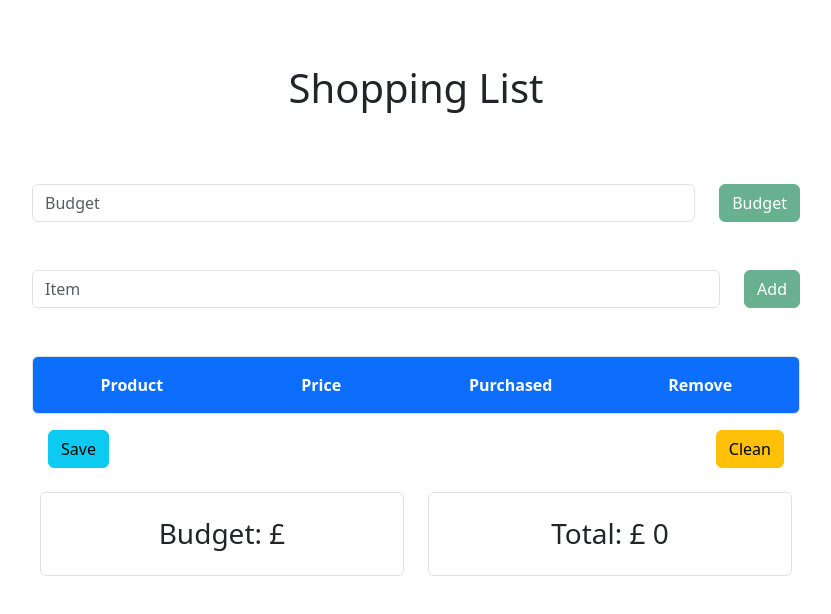
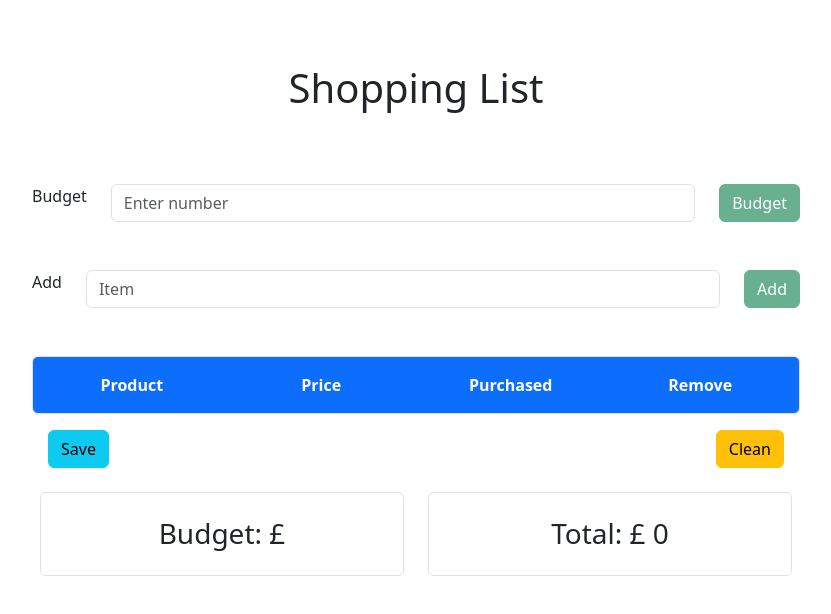
Before and after one commit to mmkobylin/shopping_list, a React (Create React App) app: page / in a window 1280 px wide. Shown: the top 614 px of the page, without its empty margins (224-1055 px from the left). Built offline with nearby package versions, Linux system fonts and the light colour scheme.

Commit message:
07-total-updates-correctly

```diff
--- a/src/components/InputTemplate.js
+++ b/src/components/InputTemplate.js
@@ -21,6 +21,9 @@ function InputTemplate( { label, placeholder, type, passedFunction } ) {
     <>
         <Form onSubmit = { handleSubmit } >
             <Row className="pb-5">
+                <Col xs="auto">
+                    <Form.Label>{ label }</Form.Label>
+                </Col>
                 <Col>
                     <Form.Control
                         type = { type }
--- a/src/components/ShoppingList.js
+++ b/src/components/ShoppingList.js
@@ -1,3 +1,6 @@
+// things to do:
+// FIX THE OVERUSING OF THE CODE
+
 import React, { useEffect, useState } from 'react';
 import Row from 'react-bootstrap/Row';
 import { v4 as uuidv4 } from 'uuid';
@@ -7,22 +10,18 @@ import { Item } from './Item';
 import ListButtons from './ListButtons';
 import { Value } from './Value';
 
-
-// checking if the list should been saved
 function getItemsList() {
 
     // getting info from useEffect - sessionStorage is affecting only THAT SESSION
-
     const itemsList = sessionStorage.getItem('item_list');
     const listSaved = sessionStorage.getItem('items_saved');
 
     if (!itemsList || !listSaved) {
         return [];
     }
-    //
+
     return JSON.parse( itemsList );
 }
-
 
 export const ShoppingList = () => {
 
@@ -34,7 +33,17 @@ export const ShoppingList = () => {
     // something here is changing
     const [ budget, setBudget ] = useState('');
 
-    const [ spend, setOverspend ] = useState(false);
+    const addBudget = number => {
+        // updating the budget, while moving the info
+        setBudget( parseInt( number, 10 ) );
+    }
+
+    // filter for active items
+    const activeList = list.filter( item => item.purchased === true ? !item : item );
+
+    const total = activeList.reduce( ( previousValue, item ) => {
+        return ( +previousValue + +item.price).toFixed(2)
+    }, 0);
 
     // add item with a random id
     const addItem = item => {
@@ -62,32 +71,6 @@ export const ShoppingList = () => {
             item => item.id === id ? { ...item, purchased: !item.purchased } : item ) )
     }
 
-    // TO DO : CHANGE SO IT ONLY ITEM PURCHASED FALSE IS COUNTED
-    // WE NEED ONE THAT COPIES LIST
-    let total = list.reduce( ( previousValue, item ) => {
-        return ( +previousValue + +item.price);
-    }, 0);
-
-    const addBudget = number => {
-        // updating the budget
-        setBudget( number );
-
-        checkBudget( total, number )
-    }
-
-    // now, if the total > budget, we need to run a function that adds the class to the total.
-    // which means we probably need state again:
-    // this needs to be called if either of the values change
-    const checkBudget = ( total, budget ) => {
-
-        // changing the spend value
-        if ( total > budget ) {
-            setOverspend( true );
-        } else (
-            setOverspend( false )
-        )
-    }
-
     const fetchPrice = () => {
         // randomize price
         return ( Math.random() * 5 ).toFixed(2);
@@ -95,12 +78,13 @@ export const ShoppingList = () => {
     // trick is to make the list kept only when that info is provided:
     const handleSave = () => {
         setSaved(true);
+        console.log('saved' + saved)
     }
 
   return (
     <>
-
-        <InputTemplate label = { 'Budget' } type = { 'number' } placeholder = { 'Budget' } passedFunction = { addBudget } />
+        {/* i will need form validation for the budget */}
+        <InputTemplate label = { 'Budget' } type = { 'number' } placeholder = { 'Enter number' } passedFunction = { addBudget } />
         <InputTemplate label = { 'Add' } type = { 'text' } placeholder = { 'Item' } passedFunction = { addItem } />
 
         <FirstRow />
@@ -118,9 +102,7 @@ export const ShoppingList = () => {
         {/*  we can change this one for two values being passed:  */}
         <Row className="mt-2 p-2">
             <Value label = { 'Budget' } number = { budget } />
-
-            {/* idea - adding the classname if the total > budget  */}
-            <Value label = { 'Total' } number = { total } spend = { spend } />
+            <Value label = { 'Total' } number = { total } spend = { total > budget } />
         </Row>
     </>
   )
```
